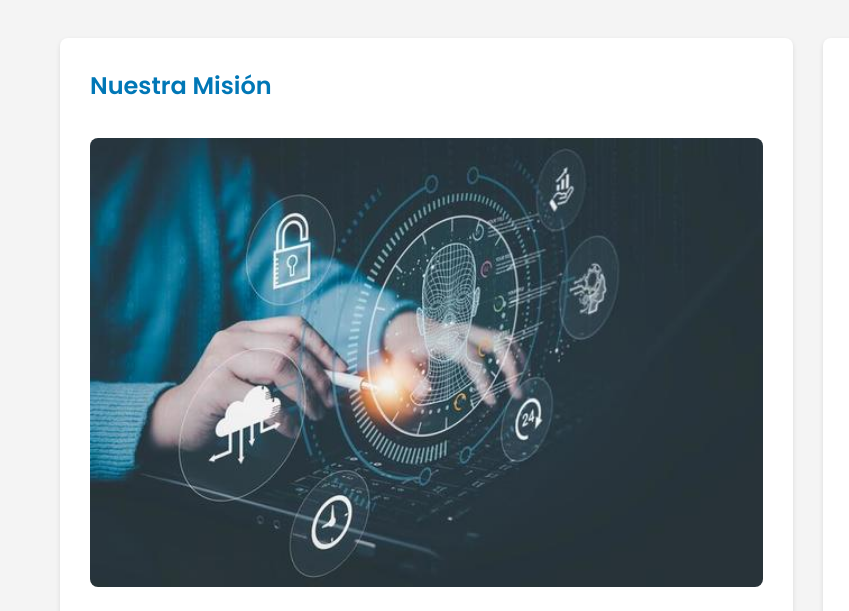
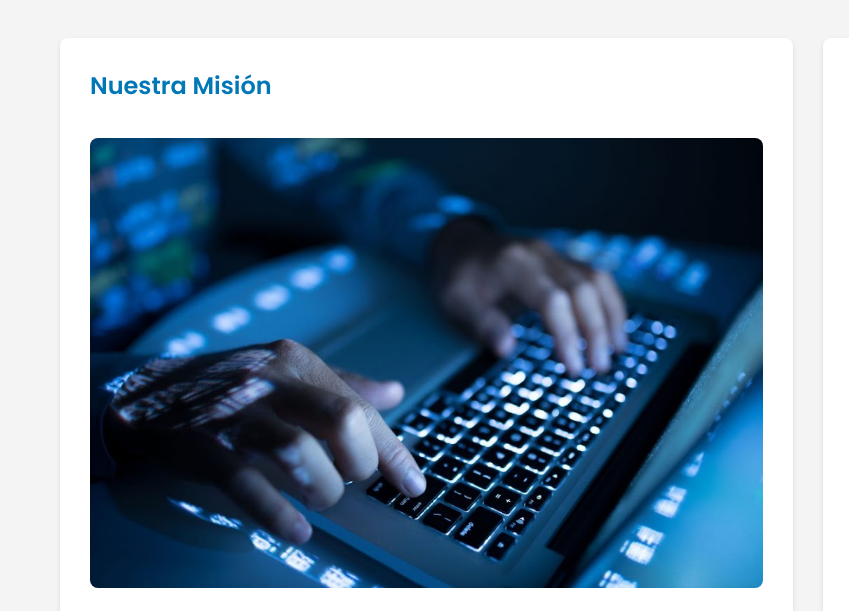
Before and after one commit to jfajardoatencia-stac/PROYECTO-DIPLOMADO, a plain HTML site: page index.html in a window 1280 px wide. Shown: the part 122-733 px from the top of the page, 0-849 px from the left. Drawn offline with Linux system fonts and the light colour scheme.

Commit message:
feat: Se cambió la imagen

```diff
--- a/index.html
+++ b/index.html
@@ -35,7 +35,7 @@
 
             <section class="main-section">
                 <h2>Nuestra Misión</h2>
-                <img src="Imagenes/pantalla_virtual.jpg" alt="Imagen de la misión" class="section-image">
+                <img src="Imagenes/teclado.jpg" alt="Imagen de la misión" class="section-image">
                 <p>En el corazón de nuestro trabajo, nos esforzamos por crear soluciones innovadoras que inspiren y conecten a las personas. Creemos firmemente en el poder de la creatividad y la colaboración para construir un futuro mejor. Nuestro equipo está dedicado a transformar ideas en realidades tangibles y significativas para nuestros clientes y la comunidad.</p>
             </section>
 
```
